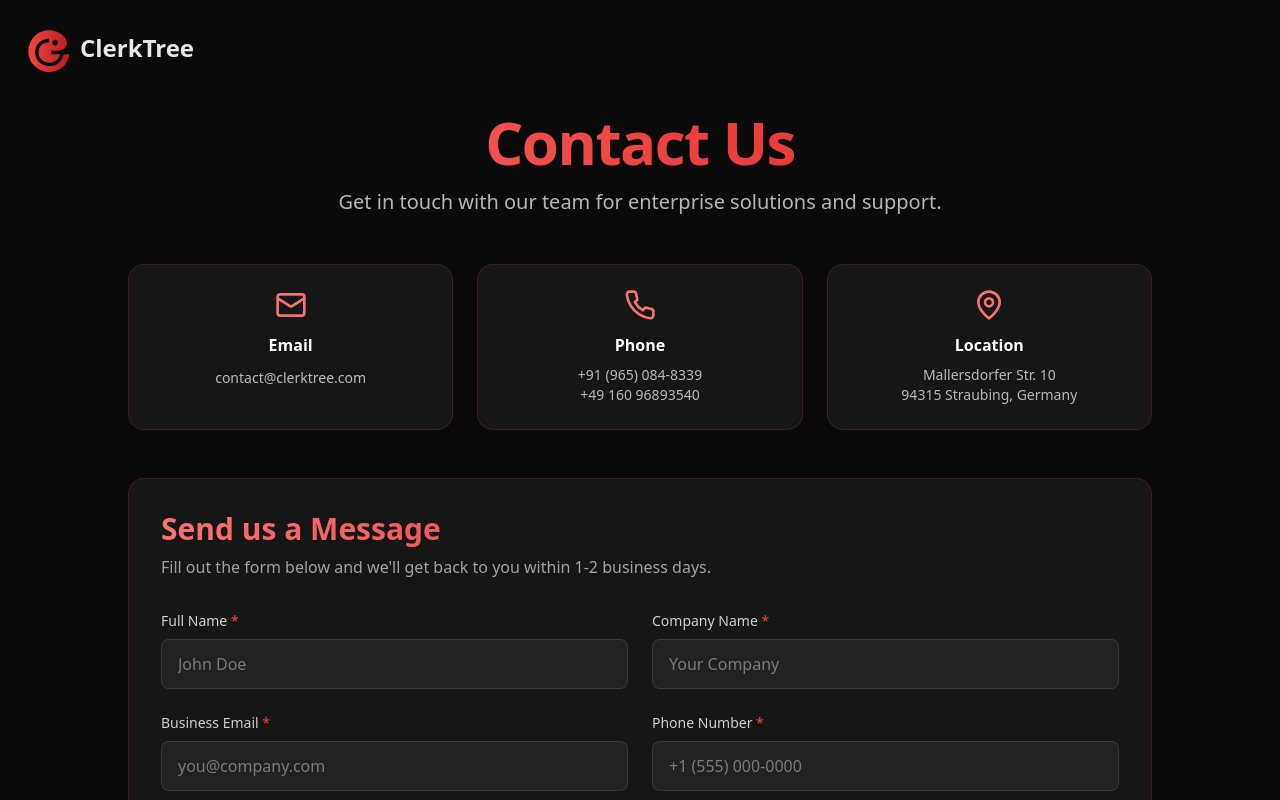
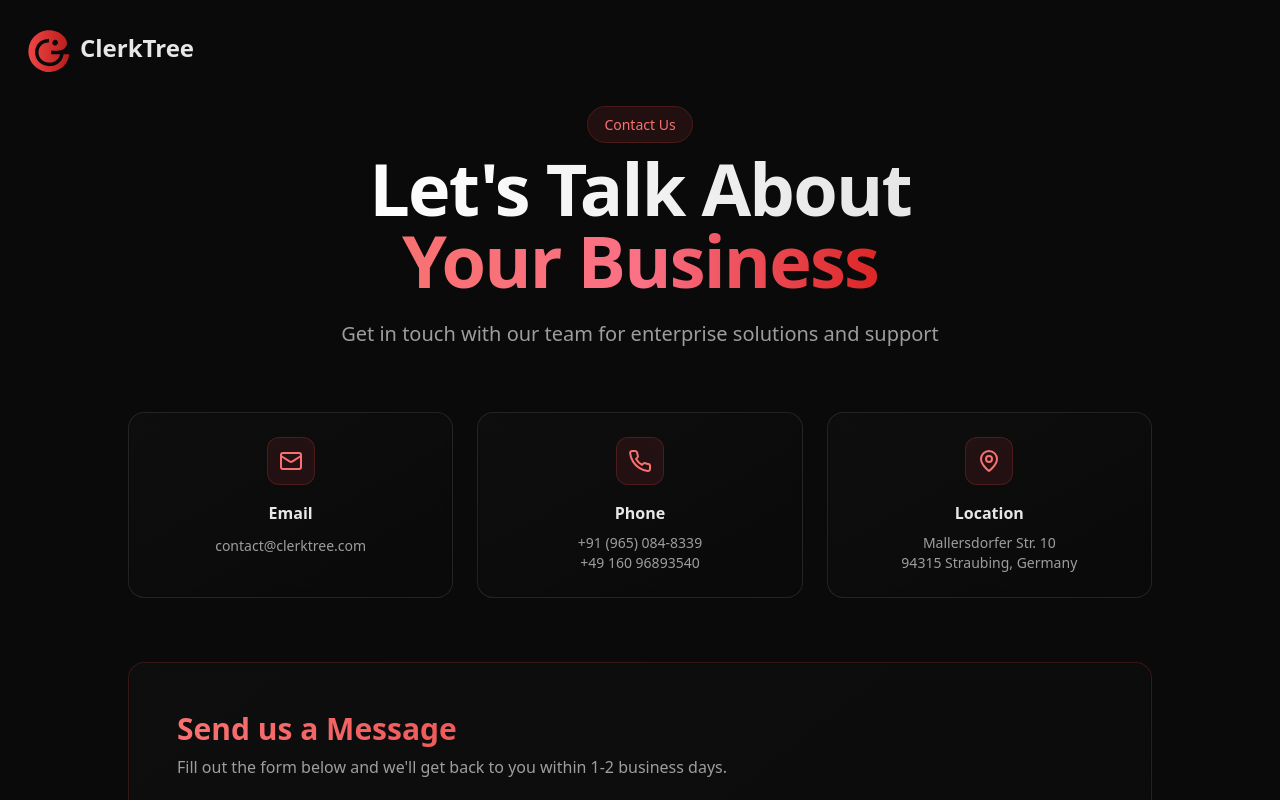
Before and after one commit to Gonna-AI/Frontend, a React (Vite) app: page /contact in a window 1280 px wide. Shown: the top 800 px of the page. Built offline with nearby package versions, Linux system fonts and the light colour scheme; no server answers.

Commit message:
Revamp Careers and Contact pages: updated headers, improved layout, and enhanced styling for better visual appeal and user engagement.

```diff
--- a/src/pages/Careers.tsx
+++ b/src/pages/Careers.tsx
@@ -103,37 +103,48 @@ export default function Careers() {
         <div className="max-w-5xl mx-auto pt-16">
 
           {/* Header */}
-          <div className="text-center mb-12">
-            <div className="bg-gradient-to-r from-emerald-400 via-emerald-500 to-emerald-600 text-transparent bg-clip-text">
-              <h1 className="text-4xl md:text-6xl font-bold tracking-tight mb-4">Careers</h1>
+          <div className="text-center mb-16">
+            <div className="inline-block mb-4">
+              <span className="px-4 py-2 rounded-full bg-emerald-500/10 border border-emerald-500/20 text-emerald-400 text-sm font-medium">
+                Careers
+              </span>
             </div>
-            <p className="text-lg md:text-xl text-white/70 leading-relaxed max-w-3xl mx-auto">
-              Join us!
+            <h1 className="text-5xl md:text-7xl font-bold tracking-tight mb-6">
+              <span className="bg-gradient-to-r from-white via-white/95 to-white/90 text-transparent bg-clip-text">
+                Join the
+              </span>
+              <br />
+              <span className="bg-gradient-to-r from-emerald-400 via-teal-400 to-emerald-600 text-transparent bg-clip-text">
+                ClerkTree Team
+              </span>
+            </h1>
+            <p className="text-lg md:text-xl text-white/60 leading-relaxed max-w-3xl mx-auto">
+              Help us revolutionize operations with AI-powered automation
             </p>
           </div>
 
           {/* LinkedIn Link */}
-          <div className="mb-8 text-center">
+          <div className="mb-12 text-center">
             <a
               href="https://www.linkedin.com/company/clerktree/jobs"
               target="_blank"
               rel="noopener noreferrer"
-              className="inline-flex items-center gap-2 px-8 py-4 rounded-xl bg-gradient-to-r from-emerald-500/20 to-emerald-600/20 border border-emerald-500/30 text-emerald-400 hover:from-emerald-500/30 hover:to-emerald-600/30 hover:text-emerald-300 transition-all duration-200 font-medium text-lg"
+              className="inline-flex items-center gap-3 px-8 py-4 rounded-xl bg-gradient-to-br from-emerald-500/10 to-teal-500/10 border border-emerald-500/20 backdrop-blur-sm text-emerald-400 hover:from-emerald-500/20 hover:to-teal-500/20 hover:border-emerald-500/40 hover:text-emerald-300 transition-all duration-300 font-medium text-lg group"
             >
               <span>Check for new jobs on LinkedIn</span>
-              <ExternalLink className="w-5 h-5" />
+              <ExternalLink className="w-5 h-5 group-hover:translate-x-0.5 group-hover:-translate-y-0.5 transition-transform" />
             </a>
           </div>
 
           {/* OR Divider */}
-          <div className="flex items-center justify-center gap-4 mb-8">
-            <div className="h-px bg-white/10 flex-1 max-w-xs"></div>
-            <span className="text-white/40 text-lg font-medium">OR</span>
-            <div className="h-px bg-white/10 flex-1 max-w-xs"></div>
+          <div className="flex items-center justify-center gap-6 mb-12">
+            <div className="h-px bg-gradient-to-r from-transparent via-white/20 to-transparent flex-1 max-w-xs"></div>
+            <span className="text-white/40 text-base font-medium tracking-wider">OR</span>
+            <div className="h-px bg-gradient-to-r from-transparent via-white/20 to-transparent flex-1 max-w-xs"></div>
           </div>
 
           {/* CV Submission Form */}
-          <div className="rounded-2xl border border-emerald-500/20 bg-white/5 p-8 backdrop-blur-sm">
+          <div className="rounded-2xl border border-emerald-500/20 bg-gradient-to-br from-white/[0.02] via-white/[0.01] to-transparent backdrop-blur-sm p-8 md:p-12">
             <h2 className="text-2xl md:text-3xl font-bold mb-2 bg-gradient-to-r from-emerald-400 to-emerald-600 text-transparent bg-clip-text">
               Submit Your Résumé
             </h2>
--- a/src/pages/Contact.tsx
+++ b/src/pages/Contact.tsx
@@ -100,42 +100,59 @@ const Contact = () => {
         <div className="max-w-5xl mx-auto pt-16">
 
           {/* Header */}
-          <div className="text-center mb-12">
-            <div className="bg-gradient-to-r from-red-400 via-red-500 to-red-600 text-transparent bg-clip-text">
-              <h1 className="text-4xl md:text-6xl font-bold tracking-tight mb-4">Contact Us</h1>
+          <div className="text-center mb-16">
+            <div className="inline-block mb-4">
+              <span className="px-4 py-2 rounded-full bg-red-500/10 border border-red-500/20 text-red-400 text-sm font-medium">
+                Contact Us
+              </span>
             </div>
-            <p className="text-lg md:text-xl text-white/70 leading-relaxed max-w-3xl mx-auto">
-              Get in touch with our team for enterprise solutions and support.
+            <h1 className="text-5xl md:text-7xl font-bold tracking-tight mb-6">
+              <span className="bg-gradient-to-r from-white via-white/95 to-white/90 text-transparent bg-clip-text">
+                Let's Talk About
+              </span>
+              <br />
+              <span className="bg-gradient-to-r from-red-400 via-rose-400 to-red-600 text-transparent bg-clip-text">
+                Your Business
+              </span>
+            </h1>
+            <p className="text-lg md:text-xl text-white/60 leading-relaxed max-w-3xl mx-auto">
+              Get in touch with our team for enterprise solutions and support
             </p>
           </div>
 
           {/* Contact Info Cards */}
-          <div className="grid md:grid-cols-3 gap-6 mb-12">
-            <div className="rounded-2xl border border-red-500/20 bg-white/5 p-6 backdrop-blur-sm text-center">
-              <Mail className="w-8 h-8 text-red-400 mx-auto mb-3" />
-              <h3 className="font-semibold mb-2 text-white">Email</h3>
-              <a href="mailto:contact@clerktree.com" className="text-white/70 hover:text-red-400 transition-colors text-sm">
+          <div className="grid md:grid-cols-3 gap-6 mb-16">
+            <div className="group rounded-2xl border border-white/10 bg-gradient-to-br from-white/[0.02] via-white/[0.01] to-transparent backdrop-blur-sm p-6 hover:border-red-500/30 transition-all duration-300 text-center">
+              <div className="w-12 h-12 rounded-xl bg-gradient-to-br from-red-500/10 to-rose-500/10 border border-red-500/20 flex items-center justify-center mx-auto mb-4 group-hover:scale-110 transition-transform duration-300">
+                <Mail className="w-6 h-6 text-red-400" />
+              </div>
+              <h3 className="font-semibold mb-2 text-white/90">Email</h3>
+              <a href="mailto:contact@clerktree.com" className="text-white/60 hover:text-red-400 transition-colors text-sm">
                 contact@clerktree.com
               </a>
             </div>
-            <div className="rounded-2xl border border-red-500/20 bg-white/5 p-6 backdrop-blur-sm text-center">
-              <Phone className="w-8 h-8 text-red-400 mx-auto mb-3" />
-              <h3 className="font-semibold mb-2 text-white">Phone</h3>
-              <a href="tel:+919650848339" className="text-white/70 hover:text-red-400 transition-colors text-sm block">
+            <div className="group rounded-2xl border border-white/10 bg-gradient-to-br from-white/[0.02] via-white/[0.01] to-transparent backdrop-blur-sm p-6 hover:border-red-500/30 transition-all duration-300 text-center">
+              <div className="w-12 h-12 rounded-xl bg-gradient-to-br from-red-500/10 to-rose-500/10 border border-red-500/20 flex items-center justify-center mx-auto mb-4 group-hover:scale-110 transition-transform duration-300">
+                <Phone className="w-6 h-6 text-red-400" />
+              </div>
+              <h3 className="font-semibold mb-2 text-white/90">Phone</h3>
+              <a href="tel:+919650848339" className="text-white/60 hover:text-red-400 transition-colors text-sm block">
                 +91 (965) 084-8339<br />+49 160 96893540
               </a>
             </div>
-            <div className="rounded-2xl border border-red-500/20 bg-white/5 p-6 backdrop-blur-sm text-center">
-              <MapPin className="w-8 h-8 text-red-400 mx-auto mb-3" />
-              <h3 className="font-semibold mb-2 text-white">Location</h3>
-              <p className="text-white/70 text-sm">
+            <div className="group rounded-2xl border border-white/10 bg-gradient-to-br from-white/[0.02] via-white/[0.01] to-transparent backdrop-blur-sm p-6 hover:border-red-500/30 transition-all duration-300 text-center">
+              <div className="w-12 h-12 rounded-xl bg-gradient-to-br from-red-500/10 to-rose-500/10 border border-red-500/20 flex items-center justify-center mx-auto mb-4 group-hover:scale-110 transition-transform duration-300">
+                <MapPin className="w-6 h-6 text-red-400" />
+              </div>
+              <h3 className="font-semibold mb-2 text-white/90">Location</h3>
+              <p className="text-white/60 text-sm">
                 Mallersdorfer Str. 10<br />94315 Straubing, Germany
               </p>
             </div>
           </div>
 
           {/* Contact Form */}
-          <div className="rounded-2xl border border-red-500/20 bg-white/5 p-8 backdrop-blur-sm">
+          <div className="rounded-2xl border border-red-500/20 bg-gradient-to-br from-white/[0.02] via-white/[0.01] to-transparent backdrop-blur-sm p-8 md:p-12">
             <h2 className="text-2xl md:text-3xl font-bold mb-2 bg-gradient-to-r from-red-400 to-red-600 text-transparent bg-clip-text">
               Send us a Message
             </h2>
```
